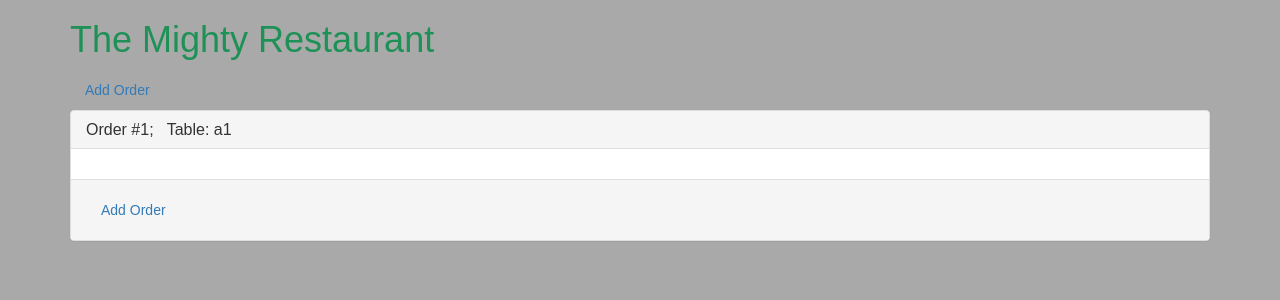
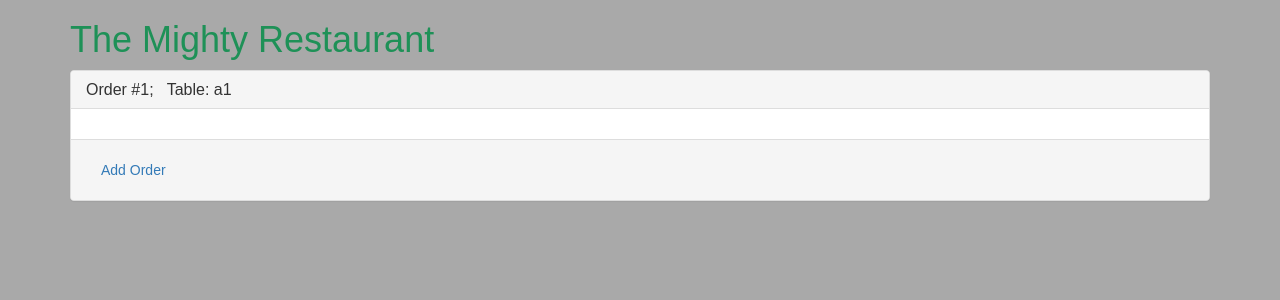
Before and after one commit to sseaver/the_mighty_restaurant, a Django app: template the_mighty_restaurant/templates/tables.html in a window 1280 px wide. Shown: the part 52-352 px from the top of the page. Run offline with Django 3.2, Linux system fonts and the light colour scheme; the template is opened without the code that fills it: values that come from a table or form of the project are taken from there, others are empty; tables that the repository leaves empty hold one stand-in row (values such as "Sample post"); some libraries are stand-ins or nearby versions.

Commit message:
minor changes

```diff
--- a/the_mighty_restaurant/templates/tables.html
+++ b/the_mighty_restaurant/templates/tables.html
@@ -3,10 +3,7 @@
 
   {% for table in object_list %}
 
-  <ul class="nav nav-pills">
-   <li role="presentation">    <a href="{% url 'order_create_view' table.id %}">Add Order</a>
-  </li>
-  </ul>
+
 
     <div class="panel panel-default">
 
```
